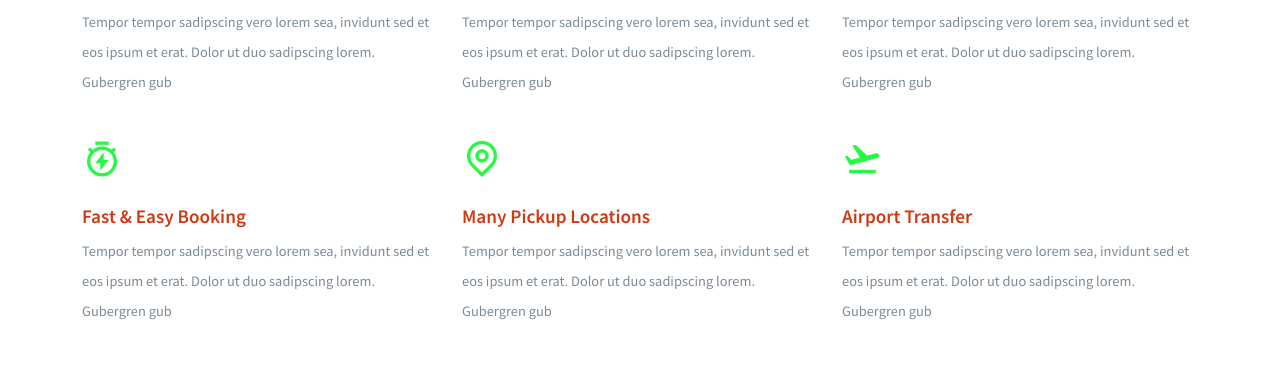
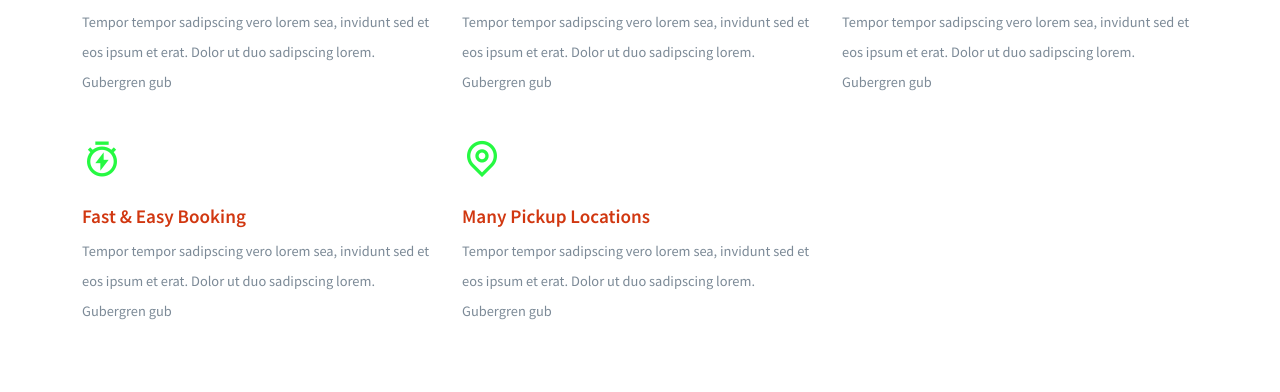
Before and after one commit to Armanpanda0/rent-expo, a React (Create React App) app: page /home in a window 1280 px wide. Shown: the part 1321-1713 px from the top of the page. Built offline with nearby package versions, Linux system fonts and the light colour scheme.

Commit message:
Delete The Aeroplen section

```diff
--- a/src/assets/data/serviceData.js
+++ b/src/assets/data/serviceData.js
@@ -34,12 +34,8 @@ const serviceData = [
     desc: "Tempor tempor sadipscing vero lorem sea, invidunt sed et eos ipsum et erat. Dolor ut duo sadipscing lorem. Gubergren gub",
   },
 
-  {
-    id: 6,
-    title: "Airport Transfer",
-    icon: "ri-flight-takeoff-line",
-    desc: "Tempor tempor sadipscing vero lorem sea, invidunt sed et eos ipsum et erat. Dolor ut duo sadipscing lorem. Gubergren gub",
-  },
+
+
 ];
 
 export default serviceData;
```
